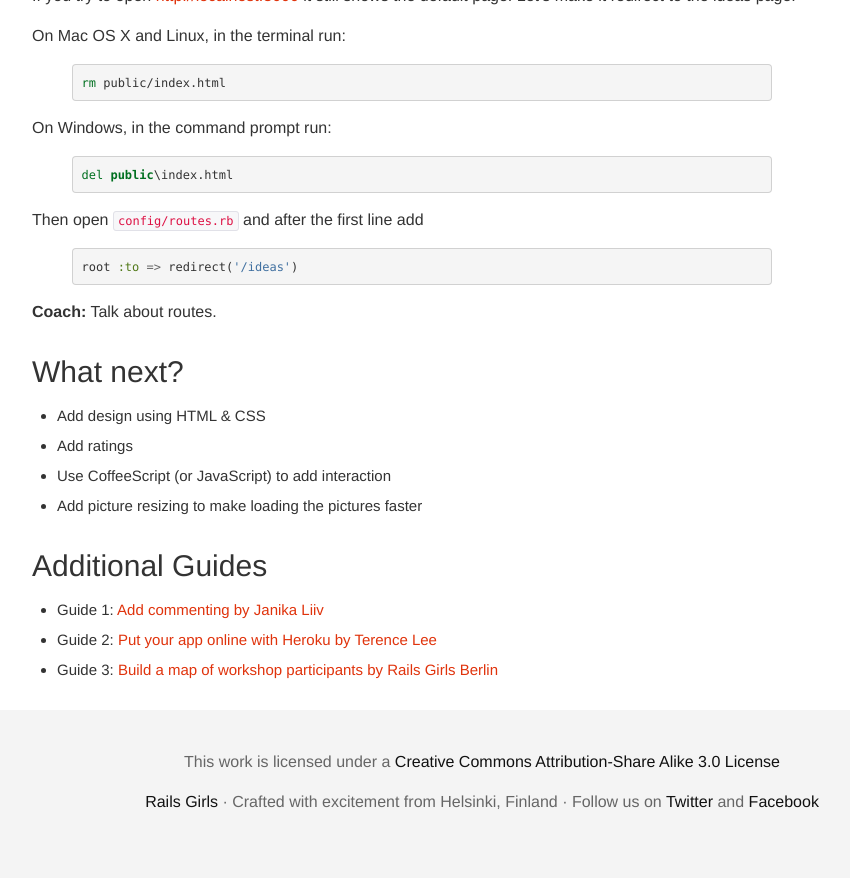
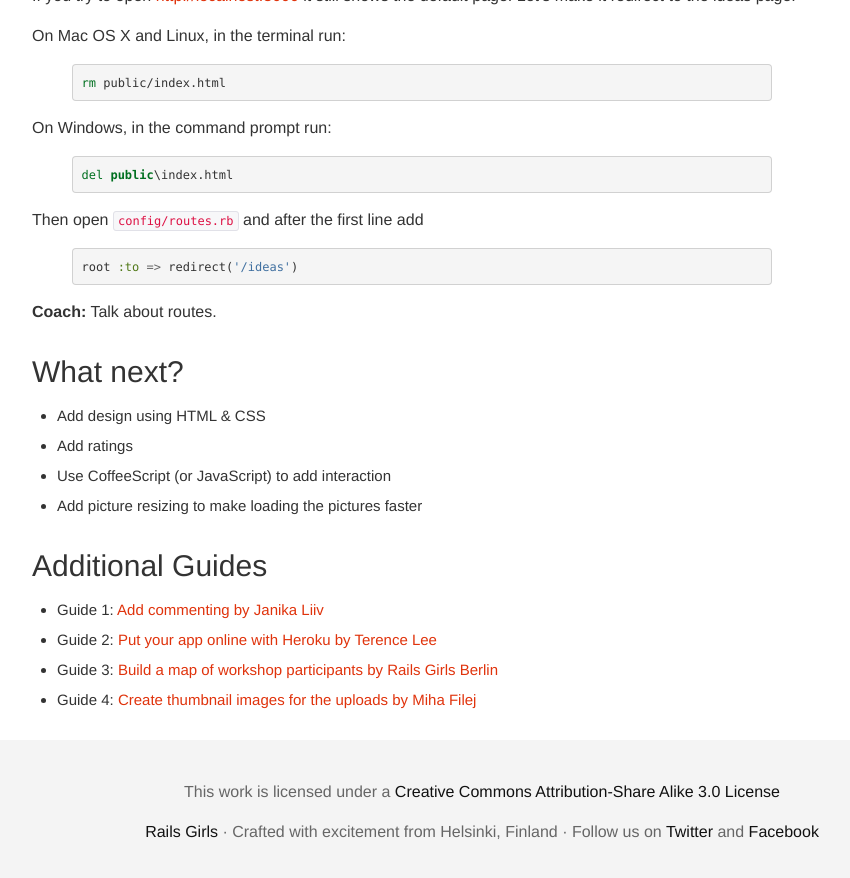
Before and after one commit to railsgirls/guides.railsgirls.com, a Jekyll site: the page built from _posts/2012-04-18-app.markdown, in a window 1280 px wide and 900 px high, scrolled down 4114 px. Shown: the top 878 px of the window, without its empty margins (158-1008 px from the left). Built offline with Jekyll 4.4.1, drawn with Linux system fonts in a browser that asks for light colours; Markdown is read by kramdown in place of the engine named in the settings.

Commit message:
Adds link to the thumbnails guide

```diff
--- a/_posts/2012-04-18-app.markdown
+++ b/_posts/2012-04-18-app.markdown
@@ -253,3 +253,4 @@ root :to => redirect('/ideas')
 * Guide 1: [Add commenting by Janika Liiv](/commenting)
 * Guide 2: [Put your app online with Heroku by Terence Lee](/heroku)
 * Guide 3: [Build a map of workshop participants by Rails Girls Berlin](http://railsgirlsberlin.de/apptutorial/)
+* Guide 4: [Create thumbnail images for the uploads by Miha Filej](/thumbnails)
```
